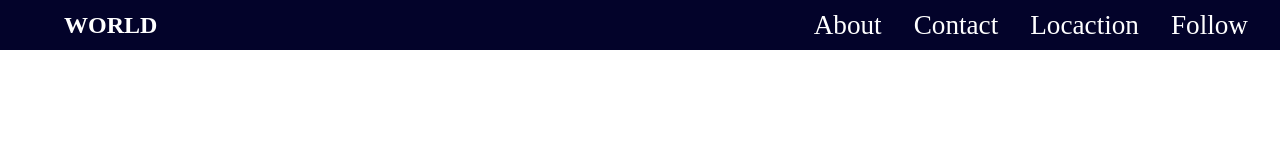
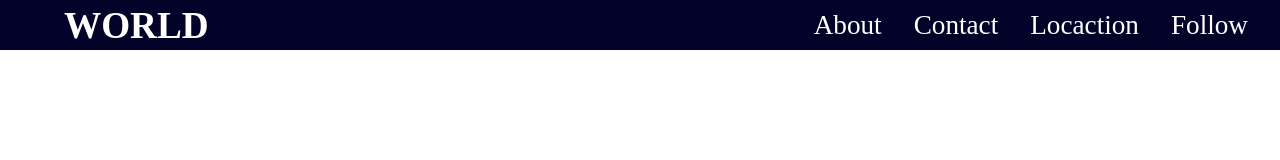
Before and after one commit to kwabena21/test.github.io, a plain HTML site: page index.html in a window 1280 px wide. Drawn offline with Linux system fonts and the light colour scheme.

Commit message:
Update style.css

```diff
--- a/style.css
+++ b/style.css
@@ -4,6 +4,9 @@
     box-sizing: border-box;
 
 }
+body {
+    font-size: calc(0.75em + 1vw);
+    }
 header{
   color:white;
 }
```
